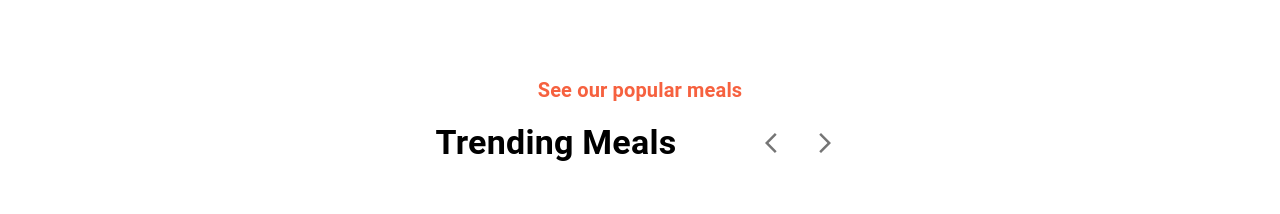
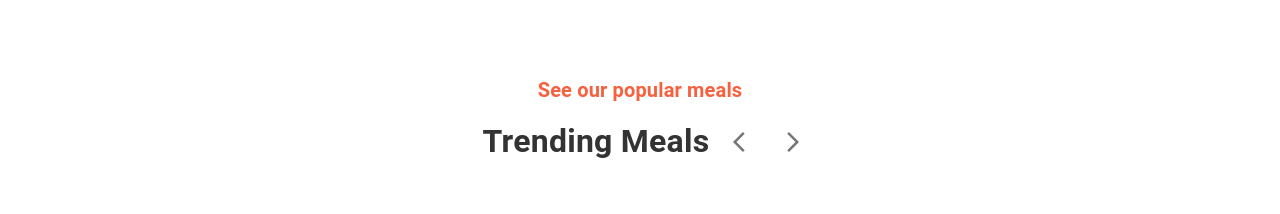
Before and after one commit to Lampnet-Technologies/Fudex-Multivendor-, a React (Create React App) app: page / in a window 1280 px wide. Shown: the part 1900-2114 px from the top of the page. Built offline with nearby package versions, Linux system fonts and the light colour scheme.

Commit message:
modified the TrendingMeals component for smaller screens

```diff
--- a/src/components/TrendingMeals/TrendingMeals.jsx
+++ b/src/components/TrendingMeals/TrendingMeals.jsx
@@ -33,11 +33,28 @@ const TrendingMeals = () => {
       <Typography variant="h6" sx={{ color: '#F6613F', marginBottom: '1rem', fontWeight: 'bold' }}>
         See our popular meals
       </Typography>
-      <Box display="flex" alignItems="center" justifyContent="center" sx={{ marginBottom: '1.5rem' }}>
-        <Typography variant="h4" sx={{ fontWeight: 'bold', marginRight: '1rem' }}>
+      <Box
+        display="flex"
+        flexDirection={{ xs: 'column', md: 'row' }}
+        alignItems="center"
+        justifyContent="center"
+        sx={{ marginBottom: '1.5rem', textAlign: { xs: 'center', md: 'left' } }}
+        >
+            <Typography
+            variant="h4"
+            sx={{
+                color: '#333333',
+                fontSize: {
+                    xs: '1.5rem',
+                    sm: '2rem',
+                },
+                fontWeight: 'bold',
+                marginLeft: '1rem'
+                }}
+            >
           Trending Meals
         </Typography>
-        <Box display="flex" alignItems="center" gap={1} sx={{ marginLeft: '4rem' }}>
+        <Box display="flex" alignItems="center" gap={1} sx={{ marginLeft: '1rem', marginTop: { xs:'1rem', sm: '0' }} }>
           <IconButton onClick={handlePrevious} className="trending-meals-arrow">
             <ArrowBackIosIcon />
           </IconButton>
```
